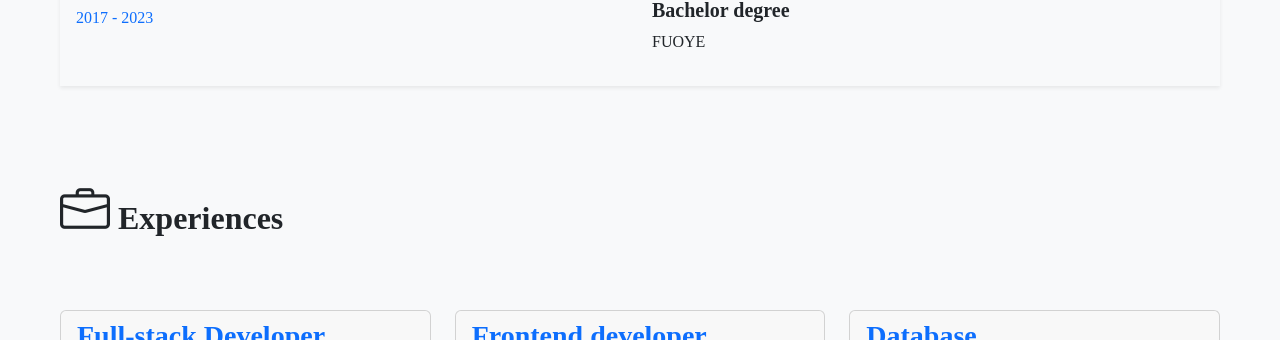
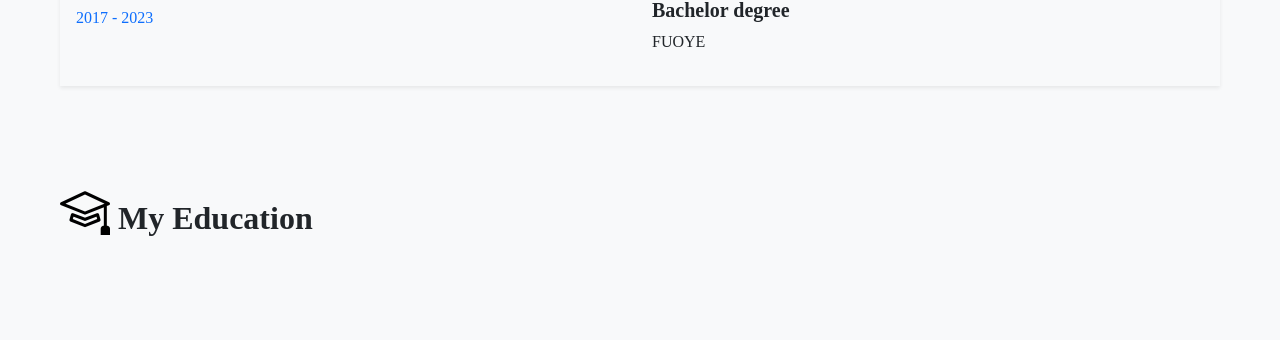
Before and after one commit to Azeezbank/MyPortfolio, a React (Create React App) app: page / in a window 1280 px wide. Shown: the part 3669-4009 px from the top of the page. Built offline with nearby package versions, Linux system fonts and the light colour scheme.

Commit message:
Update Awards.js

```diff
--- a/src/Components/Awards.js
+++ b/src/Components/Awards.js
@@ -146,7 +146,13 @@ const Awards = () => {
 
 
 
-
+<h2 id="edu" className="fw-bold p-5">
+          <i
+            className="bi bi-mortarboard"
+            style={{ color: "black", fontSize: "50px", fontWeight: "bold" }}
+          ></i>{" "}
+          My Education
+        </h2>
 
 
 
```
